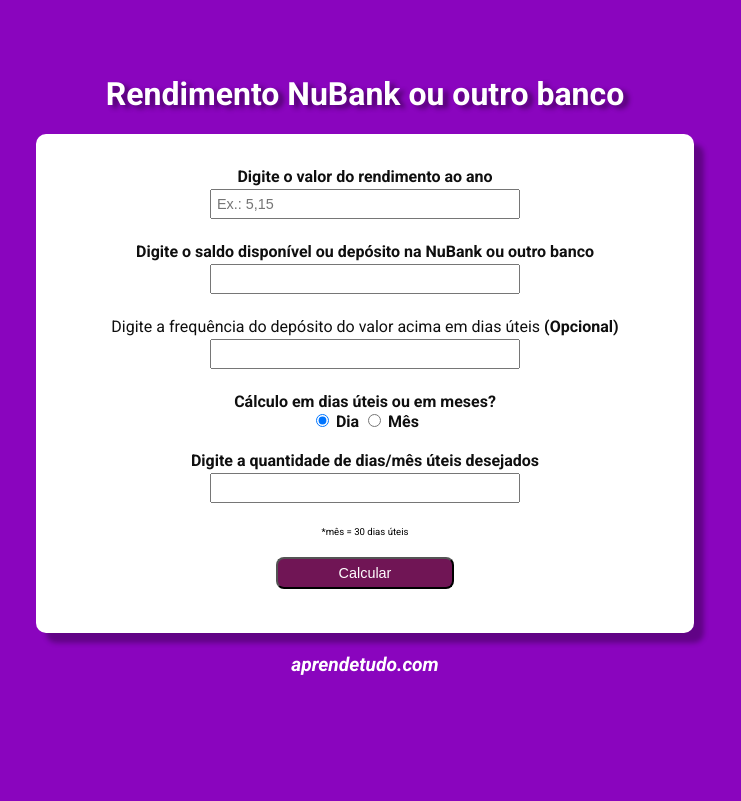
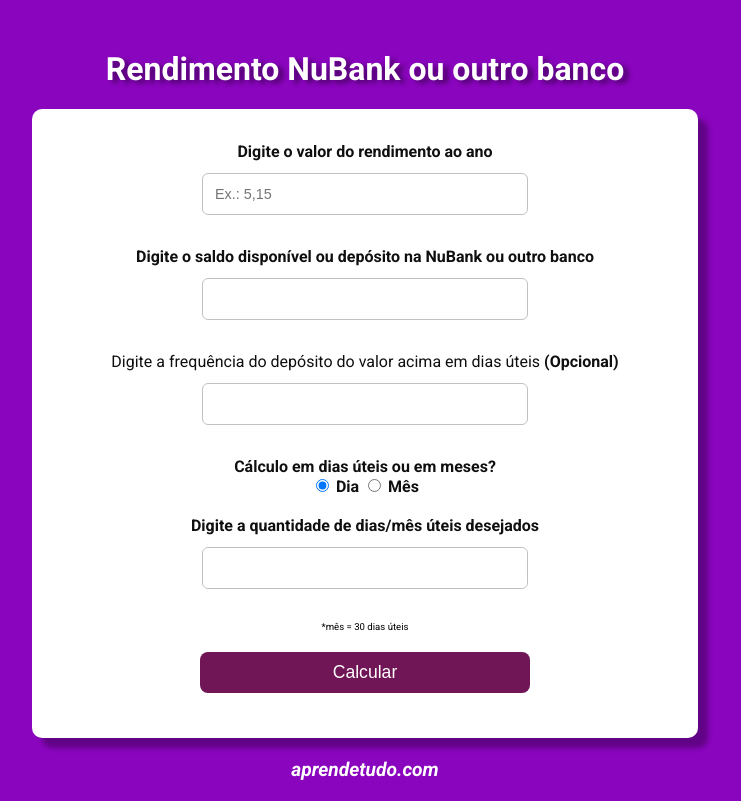
Before and after one commit to magnocp/Lucro-NuBank-JS, a plain HTML site: page index.html in a window 1280 px wide. Shown: the whole page, without its empty margins (275-1016 px from the left). Drawn offline with Linux system fonts and the light colour scheme.

Commit message:
alteração nos estilos

```diff
--- a/style.css
+++ b/style.css
@@ -2,10 +2,11 @@ body {
   background-color: #8a05be;
   min-width: 290px;
   font-family: 'Roboto', sans-serif;
+  margin: 0;
 }
 
 header {
-  margin-top: 75px;
+  margin-top: 50px;
 }
 h1 {
   color: white;
@@ -15,12 +16,11 @@ h1 {
 main {
   display: flex;
   justify-content: center;
-  margin-bottom: 10px;
 }
+
 form {
   background: white;
   padding: 1%;
-  margin: auto;
   width: 50%;
   border-radius: 10px;
   box-shadow: 10px 10px 5px rgba(0, 0, 0, 0.295);
@@ -37,18 +37,21 @@ label {
   color: rgb(15, 15, 15);
 }
 input[type='number'] {
-  margin: 0.5%;
+  margin: 12px 5px;
   width: 50%;
-  padding: 5px;
+  padding: 12px;
   font-size: 0.9rem;
+  border-radius: 6px;
+  border: 1px solid #c1c1c1;
 }
 button {
-  width: 30%;
+  width: 55%;
   border-radius: 8px;
   background-color: rgb(112, 21, 85);
   color: white;
-  padding: 1%;
-  font-size: 0.9em;
+  padding: 10px;
+  font-size: 1.1em;
+  border: none;
 }
 .obs {
   font-size: 0.6em;
```
